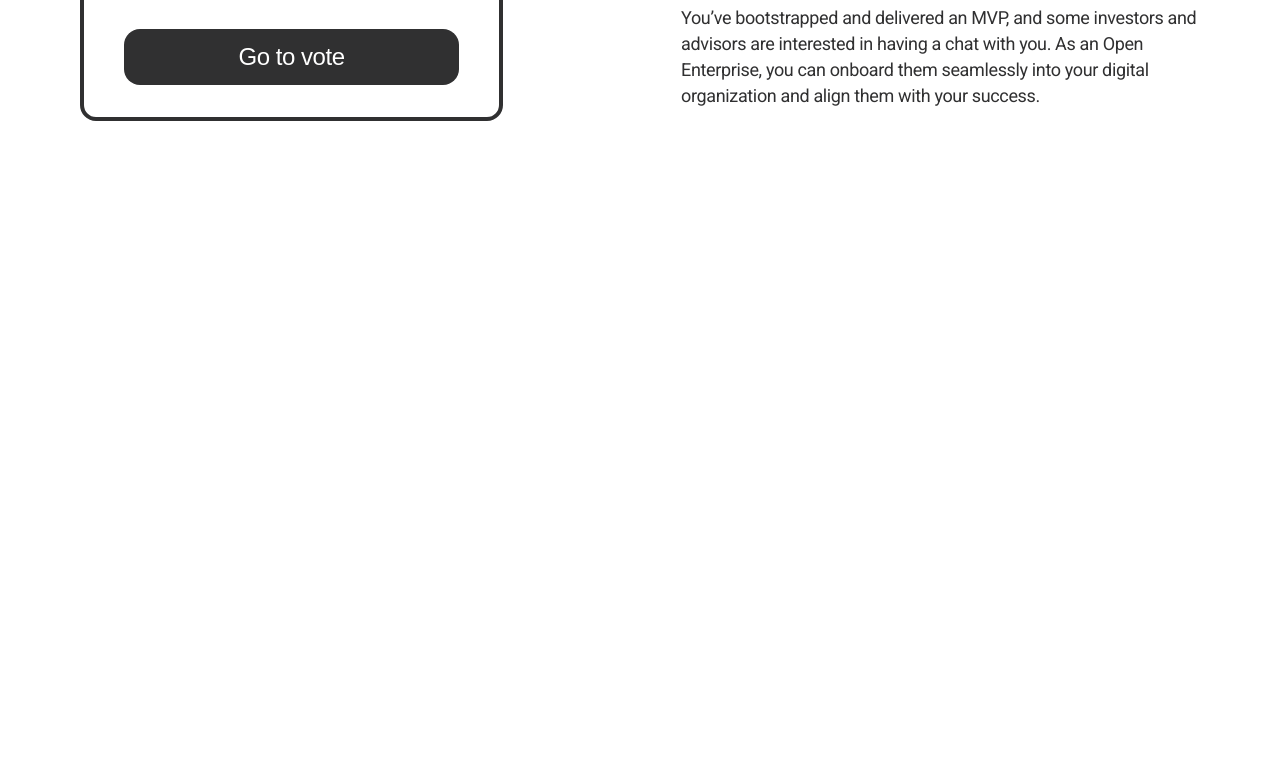
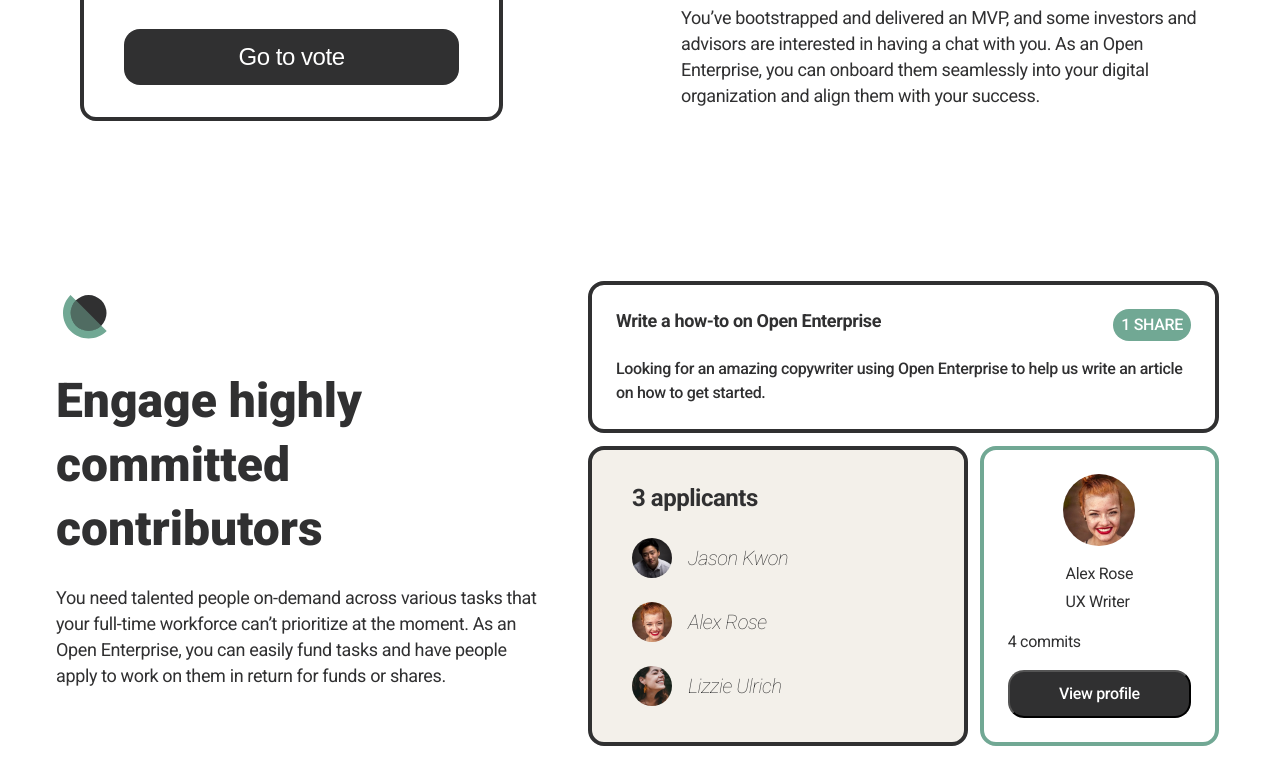
Before and after one commit to ayazayazov/Open-Enterprise, a plain HTML site: page index.html in a window 1280 px wide. Shown: the part 2508-3292 px from the top of the page. Before the commit the page ends 2789 px from the top, so only its background shows below. Drawn offline with nearby package versions, Linux system fonts and the light colour scheme.

Commit message:
engage section added

```diff
--- a/assets/css/index.css
+++ b/assets/css/index.css
@@ -426,3 +426,202 @@
     line-height: 26px; /* 144.444% */
     letter-spacing: -0.36px;
 }
+
+/* Engage highly committed contributors */
+
+.engage{
+    display: flex;
+    padding: 0 61px 0 56px;
+    margin-bottom: 184px;
+    gap: 46px;
+}
+
+.engage-info{
+    display: flex;
+    flex-direction: column;
+    gap: 24px;
+    width: 644px;
+}
+
+.engage-info img{
+    width: 64px;
+}
+
+.engage-info h6{
+    color: var(--mainBlack);
+    font-family: Roboto;
+    font-size: 48px;
+    font-style: normal;
+    font-weight: 800;
+    line-height: 64px; /* 133.333% */
+}
+
+.engage-info p{
+    color: var(--mainBlack);
+    font-family: Roboto;
+    font-size: 18px;
+    font-style: normal;
+    font-weight: 400;
+    line-height: 26px; /* 144.444% */
+    letter-spacing: -0.36px;
+}
+
+.engage-cards{
+    display: flex;
+    flex-direction: column;
+    width: 631px;
+    gap: 13px;
+}
+
+.engage-card-top{
+    border-radius: 16px;
+    border: 4px solid var(--mainBlack);
+    background: var(--mainWhite);
+    padding: 24px;
+    display: flex;
+    flex-direction: column;
+    gap: 16px;
+}
+
+.engage-card-top p{
+    color: var(--Black, #303031);
+font-family: Roboto;
+font-size: 16px;
+font-style: normal;
+font-weight: 500;
+line-height: 24px; /* 150% */
+letter-spacing: -0.32px;
+}
+
+.engage-card-top-title{
+    display: flex;
+    justify-content: space-between;
+}
+
+.engage-card-top-title p:first-child{
+    color: var(--Black, #303031);
+font-family: Roboto;
+font-size: 18px;
+font-style: normal;
+font-weight: 700;
+line-height: 24px; /* 133.333% */
+letter-spacing: -0.36px;
+}
+
+.engage-card-top-title p:last-child{
+    border-radius: 40px;
+background: var(--Green, #71A894);
+padding: 4px 8px;
+color: var(--White, #FFF);
+font-family: Roboto;
+font-size: 16px;
+font-style: normal;
+font-weight: 500;
+line-height: 24px; /* 150% */
+letter-spacing: -0.32px;
+}
+
+.engage-cards-bottom{
+    display: flex;
+    gap: 12px;
+}
+
+.engage-cards-bottom-left {
+    display: flex;
+    flex-direction: column;
+    gap: 24px;
+    width: 381px;
+
+    border-radius: 16px;
+border: 4px solid var(--Black, #303031);
+background: var(--Light-Gold, #F3F0EA);
+padding: 32px 40px;
+}
+
+.engage-cards-bottom-left p{
+    color: var(--Black, #303031);
+font-family: Roboto;
+font-size: 24px;
+font-style: normal;
+font-weight: 700;
+line-height: 32px; /* 133.333% */
+letter-spacing: -0.48px;
+}
+
+.applicants{
+    display: flex;
+    gap: 16px;
+}
+
+.applicants p{
+    color: var(--Black, #303031);
+font-family: Roboto;
+font-size: 20px;
+font-style: italic;
+font-weight: 100;
+line-height: 24px; /* 120% */
+letter-spacing: -0.4px;
+}
+
+.applicants img{
+    border: none;
+    border-radius: 20px;
+}
+.applicants p{
+    display: flex;
+    align-items: center;
+}
+
+.engage-cards-bottom-right{
+    border-radius: 16px;
+border: 4px solid var(--Green, #71A894);
+background: var(--White, #FFF);
+    padding: 24px;
+    width: 240px;
+    display: flex;
+    flex-direction: column;
+    gap: 16px;
+}
+
+.alex-photo{
+    display: flex;
+    flex-direction: column;
+    align-items: center;
+    gap: 16px;
+}
+
+.alex-info{
+    display: flex;
+    flex-direction: column;
+    gap: 4px;
+}
+
+
+.alex-photo img{
+    border-radius: 36px;
+}
+
+.engage-cards-bottom-right p{
+    color: var(--Black, #303031);
+font-family: Roboto;
+font-size: 16px;
+font-style: normal;
+font-weight: 400;
+line-height: 24px; /* 150% */
+letter-spacing: -0.32px;
+}
+
+.engage-cards-bottom-right button{
+    border-radius: 16px;
+background: var(--Black, #303031);
+
+padding: 12px 24px;
+
+color: var(--White, #FFF);
+font-family: Roboto;
+font-size: 16px;
+font-style: normal;
+font-weight: 500;
+line-height: 20px; /* 125% */
+letter-spacing: -0.32px;
+}
--- a/index.html
+++ b/index.html
@@ -168,6 +168,63 @@
           </p>
         </div>
       </div>
+
+      <div class="engage">
+        <div class="engage-info">
+          <img src="./assets/icons/engage-icon.svg" alt="" />
+          <h6>Engage highly committed contributors</h6>
+          <p>
+            You need talented people on-demand across various tasks that your
+            full-time workforce can’t prioritize at the moment. As an Open
+            Enterprise, you can easily fund tasks and have people apply to work
+            on them in return for funds or shares.
+          </p>
+        </div>
+
+        <div class="engage-cards">
+          <div class="engage-card-top">
+            <div class="engage-card-top-title">
+              <p>Write a how-to on Open Enterprise</p>
+              <p>1 SHARE</p>
+            </div>
+            <p>
+              Looking for an amazing copywriter using Open Enterprise to help us
+              write an article on how to get started.
+            </p>
+          </div>
+
+          <div class="engage-cards-bottom">
+            <div class="engage-cards-bottom-left">
+              <p>3 applicants</p>
+              <div class="applicants">
+                <img src="./assets/images/jason.jpg" alt="" />
+                <p>Jason Kwon</p>
+              </div>
+              <div class="applicants">
+                <img src="./assets/images/alex.jpg" alt="" />
+                <p>Alex Rose</p>
+              </div>
+              <div class="applicants">
+                <img src="./assets/images/lizzie.jpg" alt="" />
+                <p>Lizzie Ulrich</p>
+              </div>
+            </div>
+
+            <div class="engage-cards-bottom-right">
+              <div class="alex-photo">
+                <img src="./assets/images/alex72px.jpg" alt="" />
+                <div class="alex-info">
+                  <p>Alex Rose</p>
+                  <p>UX Writer</p>
+                </div>
+              </div>
+
+              <p>4 commits</p>
+              <button>View profile</button>
+            </div>
+          </div>
+        </div>
+      </div>
     </main>
   </body>
 </html>
```
Also changed, not shown: assets/icons/engage-icon.svg (added), assets/images/alex.jpg (added), assets/images/alex72px.jpg (added), assets/images/jason.jpg (added), assets/images/lizzie.jpg (added).
